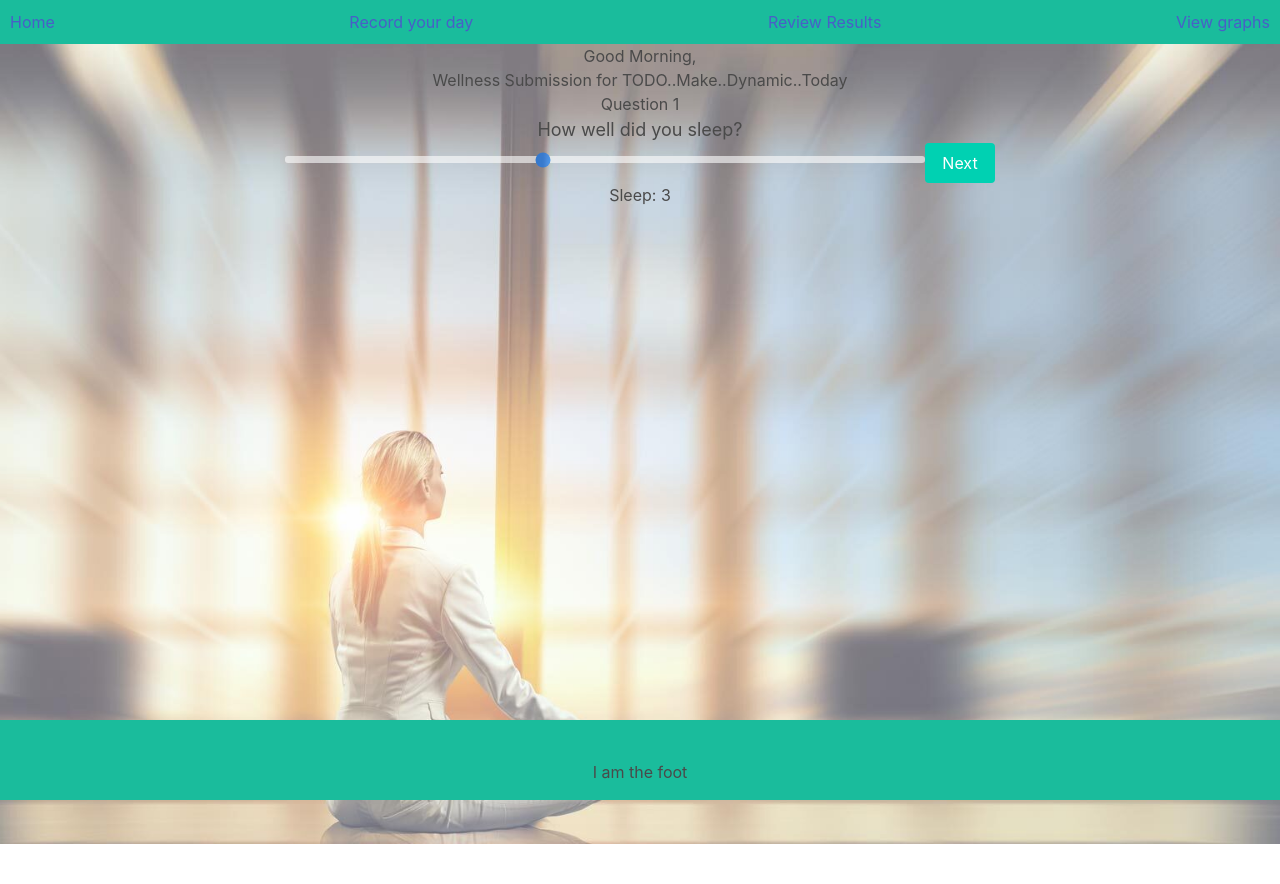
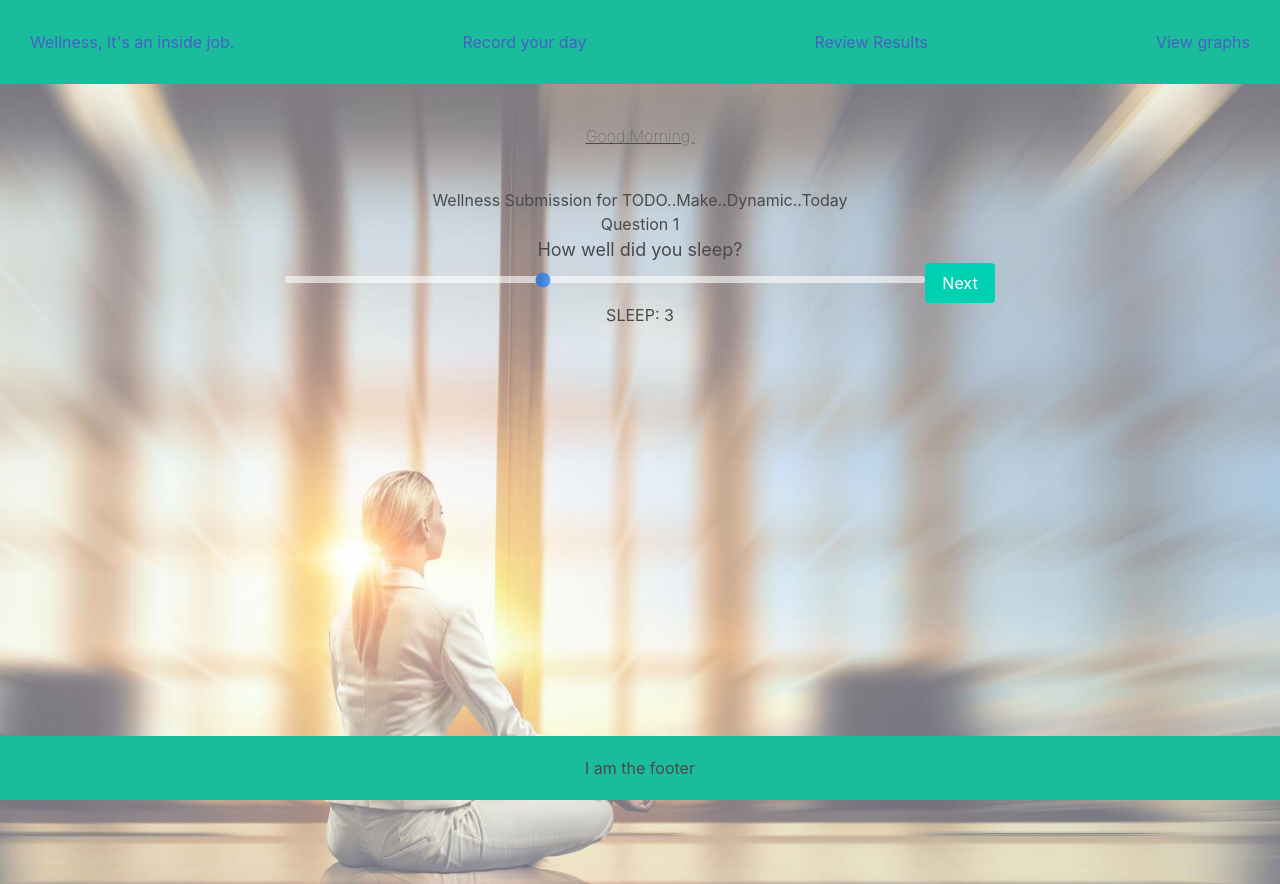
Before and after one commit to rdtclark/wellness_tracker, a React (Create React App) app: page /submission in a window 1280 px wide. Before the commit the page ends 844 px from the top, so only its background shows below. Built offline with nearby package versions, Linux system fonts and the light colour scheme; no server answers.

Commit message:
header completed

```diff
--- a/src/App.css
+++ b/src/App.css
@@ -233,21 +233,19 @@
   left: 0;
   bottom: 0;
   width: 100%;
-  height: 10px;
+  /* height: 10px; */
   text-align: center;
   background: #1abc9c;
-  padding: 40px;
+  padding: 20px;
 }
 
 .header {
-  padding: 0, 0, 30px;
+  padding: 20px;
   text-align: center;
   background: #1abc9c;
   color: white;
   font-size: 20px;
   width: 100%;
-
-
 
 }
 
@@ -260,3 +258,9 @@
   justify-content: space-between;
   padding: 10px;
 }
+
+.greeting{
+  padding: 40px 0 40px;
+  text-decoration: underline;
+  font-weight: 100;
+}
--- a/src/components/Footer.js
+++ b/src/components/Footer.js
@@ -5,7 +5,7 @@ const Footer = () => {
     return (
         <>
             <footer className="footer">
-                <h2>I am the foot</h2>
+                <h2>I am the footer</h2>
             </footer>
         </>
 
--- a/src/components/Greeting.js
+++ b/src/components/Greeting.js
@@ -16,7 +16,7 @@ const Greeting = ({name}) => {
 
     return (
         <>
-            <h2>{greet}, {name}</h2>
+            <h2 className="greeting">{greet}, {name}</h2>
         </>
 
     )
--- a/src/components/Header.js
+++ b/src/components/Header.js
@@ -9,8 +9,11 @@ import { Link } from "react-router-dom";
 const Header = () => (
     <div className="header">
     <ul className="menu">
+        {/* <li class="navtext">
+            <p>Wellness, It's an inside job.</p>
+        </li> */}
       <li class="navtext">
-        <Link to="/">Home</Link>
+        <Link to="/">Wellness, It's an inside job.</Link>
       </li>
       <li class="navtext">
         <Link to="/submission">Record your day</Link>
--- a/src/components/QuestionList.js
+++ b/src/components/QuestionList.js
@@ -172,7 +172,7 @@ class QuestionList extends Component {
           {this.previousButton()}
           {this.nextButton()}
         </form>
-        {this.state.currentStep === 1 && `Sleep: ${this.state.SLEEP}`}
+        {this.state.currentStep === 1 && `SLEEP: ${this.state.SLEEP}`}
         {this.state.currentStep === 2 && `EAT: ${this.state.EAT}`}
         {this.state.currentStep === 3 && `PHYSICAL: ${this.state.PHYSICAL}`}
         {this.state.currentStep === 4 && `MENTAL: ${this.state.MENTAL}`}
```
